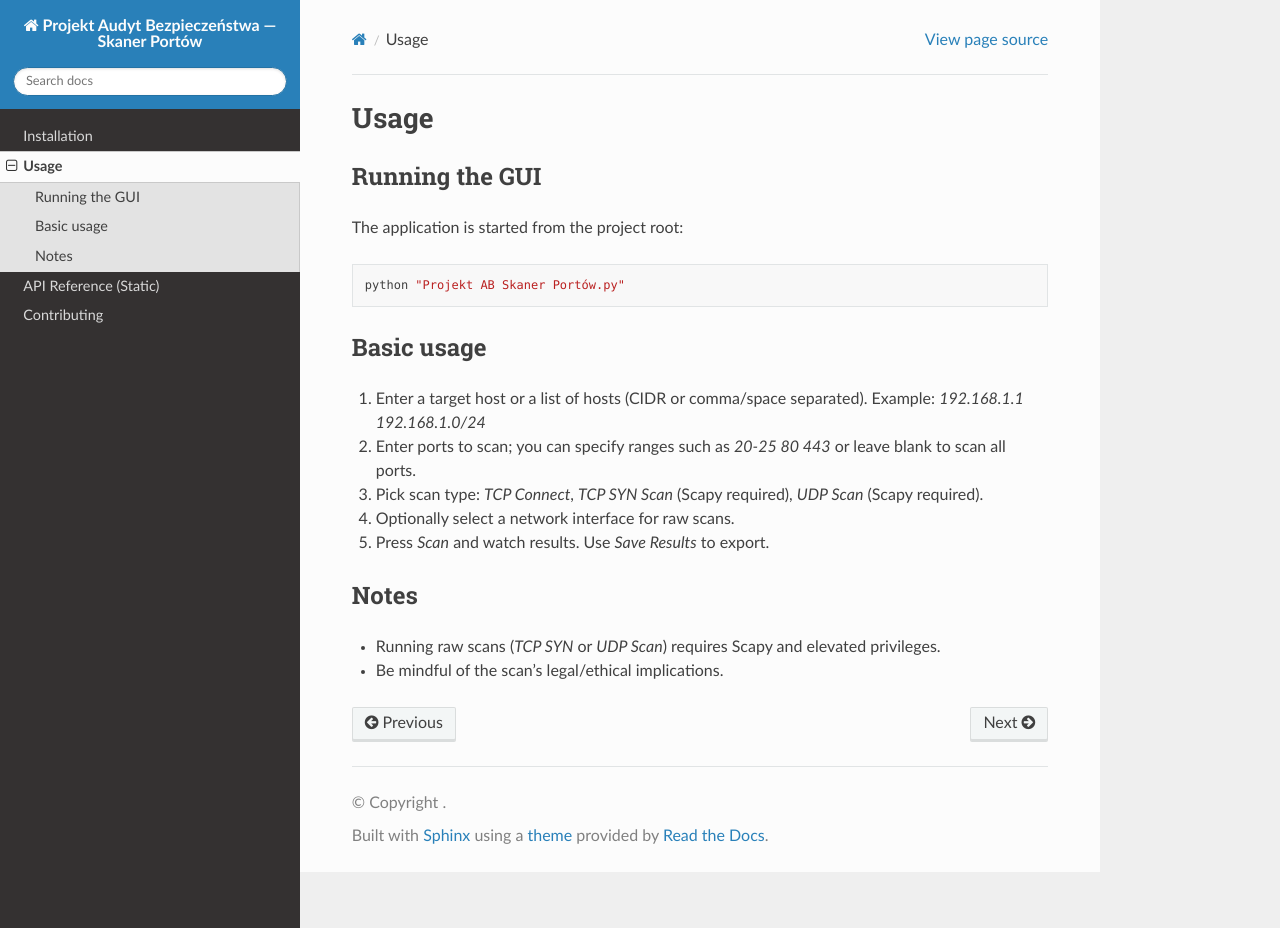
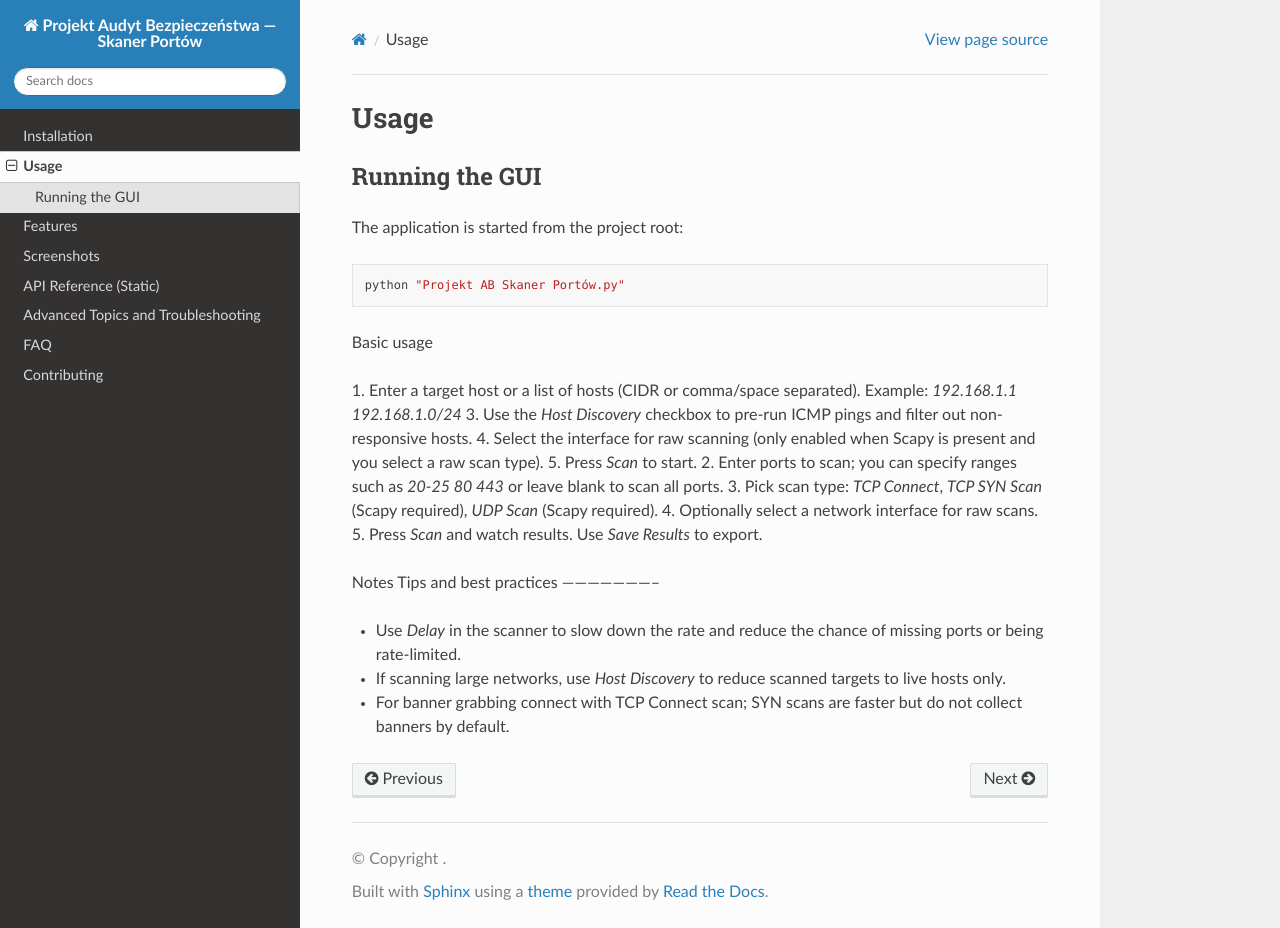
Before and after one commit to stigi99/Projekt-Audyt-Bezpieczenstwa-Skaner-Portow, a Sphinx documentation site: the page built from docs/usage.rst, in a window 1280 px wide and 928 px high. Built offline with Sphinx 7.4.7 and the Read the Docs theme 3.1.0, drawn with Linux system fonts in a browser that asks for light colours.

Commit message:
Docs: add screenshots, features, FAQ, advanced topics, expand README and docs TOC

```diff
--- a/docs/index.rst
+++ b/docs/index.rst
@@ -15,7 +15,11 @@
 
    installation
    usage
+   features
+   screenshots
    api
+   advanced
+   faq
    contributing
 
 Indices and tables
--- a/docs/usage.rst
+++ b/docs/usage.rst
@@ -11,15 +11,20 @@
     python "Projekt AB Skaner Portów.py"
 
 Basic usage
------------
 
 1. Enter a target host or a list of hosts (CIDR or comma/space separated). Example: `192.168.1.1 192.168.1.0/24`
+3. Use the `Host Discovery` checkbox to pre-run ICMP pings and filter out non-responsive hosts.
+4. Select the interface for raw scanning (only enabled when Scapy is present and you select a raw scan type).
+5. Press `Scan` to start.
 2. Enter ports to scan; you can specify ranges such as `20-25 80 443` or leave blank to scan all ports.
 3. Pick scan type: `TCP Connect`, `TCP SYN Scan` (Scapy required), `UDP Scan` (Scapy required).
 4. Optionally select a network interface for raw scans.
 5. Press `Scan` and watch results. Use `Save Results` to export.
 
 Notes
------
-- Running raw scans (`TCP SYN` or `UDP Scan`) requires Scapy and elevated privileges.
-- Be mindful of the scan's legal/ethical implications.
+Tips and best practices
+-----------------------
+
+- Use `Delay` in the scanner to slow down the rate and reduce the chance of missing ports or being rate‑limited.
+- If scanning large networks, use `Host Discovery` to reduce scanned targets to live hosts only.
+- For banner grabbing connect with TCP Connect scan; SYN scans are faster but do not collect banners by default.
```
Also changed, not shown: README.md (+21 -0 lines), docs/advanced.rst (added, +32 -0 lines), docs/faq.rst (added, +14 -0 lines), docs/features.rst (added, +14 -0 lines), docs/screenshots.rst (added, +25 -0 lines), docs/_static/screenshots/scan_gui.svg (added), docs/_static/screenshots/scan_results.svg (added).
